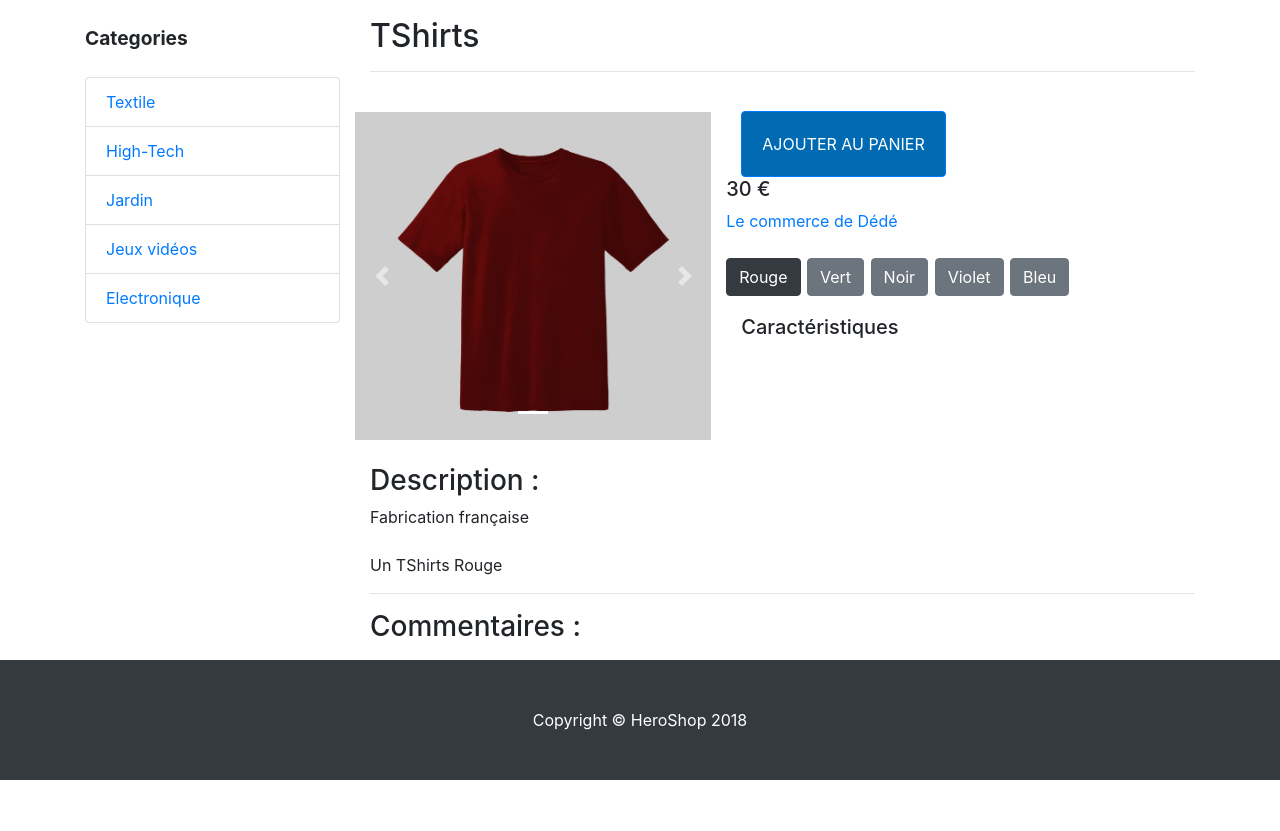
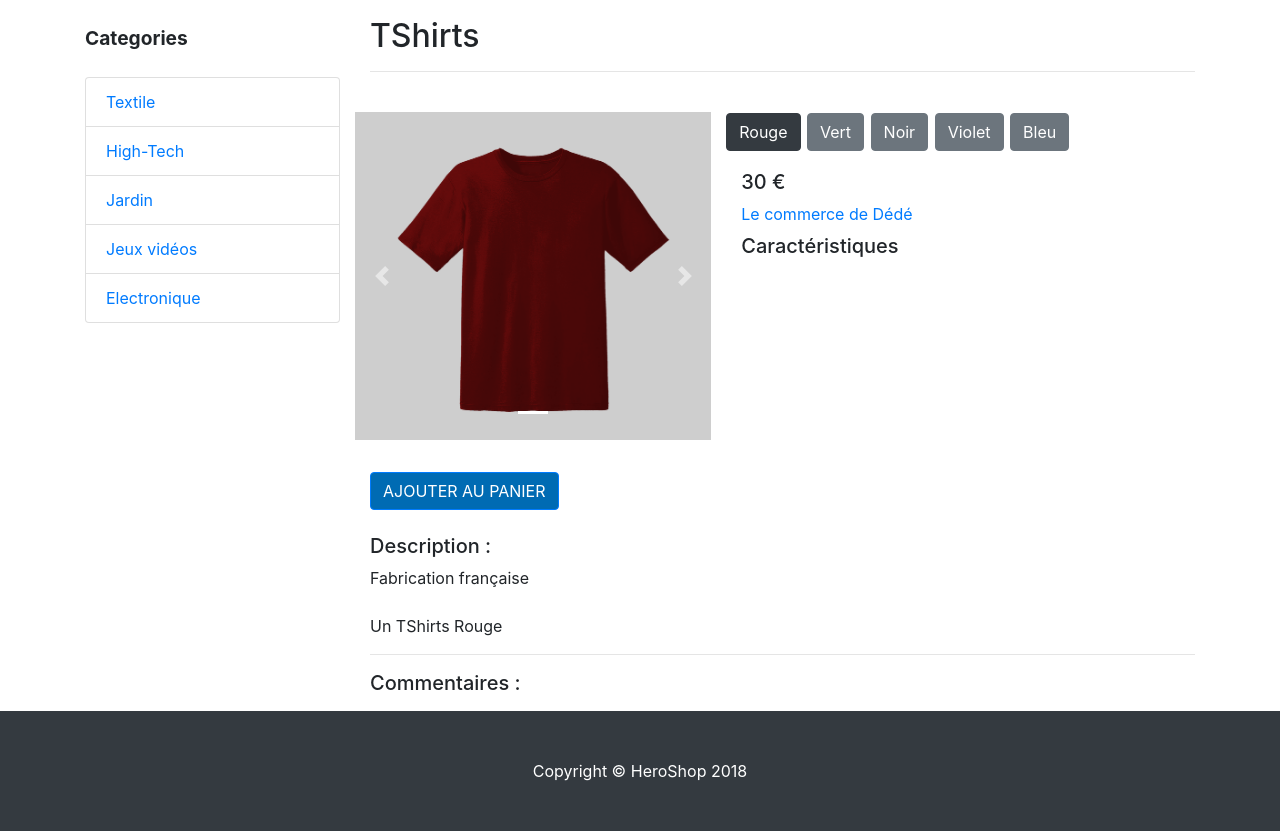
Before and after one commit to Grp11-ProjetPiscine-Polytech-3A/MarketPlace, a CodeIgniter app: page /database/Produits/fiche_produit/1 in a window 1280 px wide. Shown: the part 104-935 px from the top of the page. Before the commit the page ends 884 px from the top, so only its background shows below. Run offline with CodeIgniter, Linux system fonts and the light colour scheme; data comes from the database, SQL or seed files in the repository; data that the repository does not hold is empty.

Commit message:
FIX : Bug visuel fiche produit

```diff
--- a/application/views/Produits/fiche_produit.php
+++ b/application/views/Produits/fiche_produit.php
@@ -39,15 +39,8 @@
         <!--endCarroussel-->
 
         <div class="col-lg-7 col-md-7 mb-6" style="word-wrap: break-word;">
-            <!--Bouton d'ajout au panier-->
-            <div id="ajout_panier" class="col-12 container">
-                <a class="passer_commande btn btn-primary" href="<?php echo site_url('Panier/ajouter_panier/' . $variante->idProduitVariante) ?>">
-                    Ajouter au panier
-                </a>
-            </div>
-            <!-- Info général sur le produit (prix, commerce)-->
-            <h5><?php echo $variante->prixProduitVariante ?> €</h5>
-            <a href="<?php echo site_url("Commerces/fiche_commerce/" . $produit->commerce->siretCommerce) ?>"><?php echo $produit->commerce->nomCommerce ?></a>
+
+
             <!--Choix des variantes-->
             <div id="choix_variante" class="choix-variante">
                 <?php foreach ($variantes as $v): ?>
@@ -55,6 +48,11 @@
                         <?php echo $v->nomProduitVariante ?>
                     </a>
                 <?php endforeach; ?>
+            </div>
+            <!-- Infos générales sur le produit (prix, commerce)-->
+            <div class="col-12 mb-2">
+                <h5><?php echo $variante->prixProduitVariante ?> €</h5>
+                <a href="<?php echo site_url("Commerces/fiche_commerce/" . $produit->commerce->siretCommerce) ?>"><?php echo $produit->commerce->nomCommerce ?></a>
             </div>
             <!--Liste des caractéristiques-->
             <div id="carac" class="col-12 container">
@@ -72,11 +70,18 @@
 
         </div>
 
+                <!--Bouton d'ajout au panier-->
+        <div id="ajout_panier" class="col-12 container mb-4 mt-2">
+            <a class="passer_commande btn btn-primary" href="<?php echo site_url('Panier/ajouter_panier/' . $variante->idProduitVariante) ?>">
+                Ajouter au panier
+            </a>
+        </div>
+
         <!--Description du produit-->
         <!--Description generale-->
         <div id="description" class="col-12" style="word-wrap: break-word;">
             <div id="description_generale">
-                <h3>Description :</h3>
+                <h5>Description :</h5>
                 <p class="card-text"><?php echo $produit->descriptionProduitType ?></p>
             </div>
 
@@ -94,33 +99,35 @@
 
 
 
+
+
         <!--zone commentaire-->
         <div class="container">
-            <h3>Commentaires :</h3>
+            <h5>Commentaires :</h5>
             <div class="row">
                 <?php foreach ($commentaire as $aComment): ?>
                     <div class="col-sm-5">
                         <div class="panel panel-default">
                             <div class="panel">
-                                <strong><?php echo $aComment -> loginUser ?></strong>
+                                <strong><?php echo $aComment->loginUser ?></strong>
                                 <!-- OPT afficher le nombre de jour écoulé depuis le commentaire -->
                                 <!--span class="text-muted">Commenté il y a 5 jours</span-->
                             </div>
                             <div class = "panel-body">
 
                                 <!-- Affichage des étoile de la note pleines -->
-                                <?php for($i=1; $i <= $aComment->note; $i++): ?>
+                                <?php for ($i = 1; $i <= $aComment->note; $i++): ?>
                                     <i class="fa fa-star"></i>
                                 <?php endfor; ?>
 
                                 <!-- Affichage des étoile de la note vides -->
-                                <?php for($i=$aComment->note; $i < 5; $i++): ?>
+                                <?php for ($i = $aComment->note; $i < 5; $i++): ?>
                                     <i class="fa fa-star-o"></i>
                                 <?php endfor; ?>
 
                             </div>
                             <div class="panel-body">
-                                <p><?php echo $aComment -> commentaire ?></p>
+                                <p><?php echo $aComment->commentaire ?></p>
                             </div><!-- /panel-body -->
                         </div><!-- /panel panel-default -->
                     </div><!-- /col-sm-5 -->
--- a/assets/css/main.css
+++ b/assets/css/main.css
@@ -149,7 +149,7 @@ img {
 .passer_commande{
     color: #FFF;
     background:#006bb3;
-    padding: 20px;
+
     text-transform: uppercase;
     text-align: center;
 }
```
